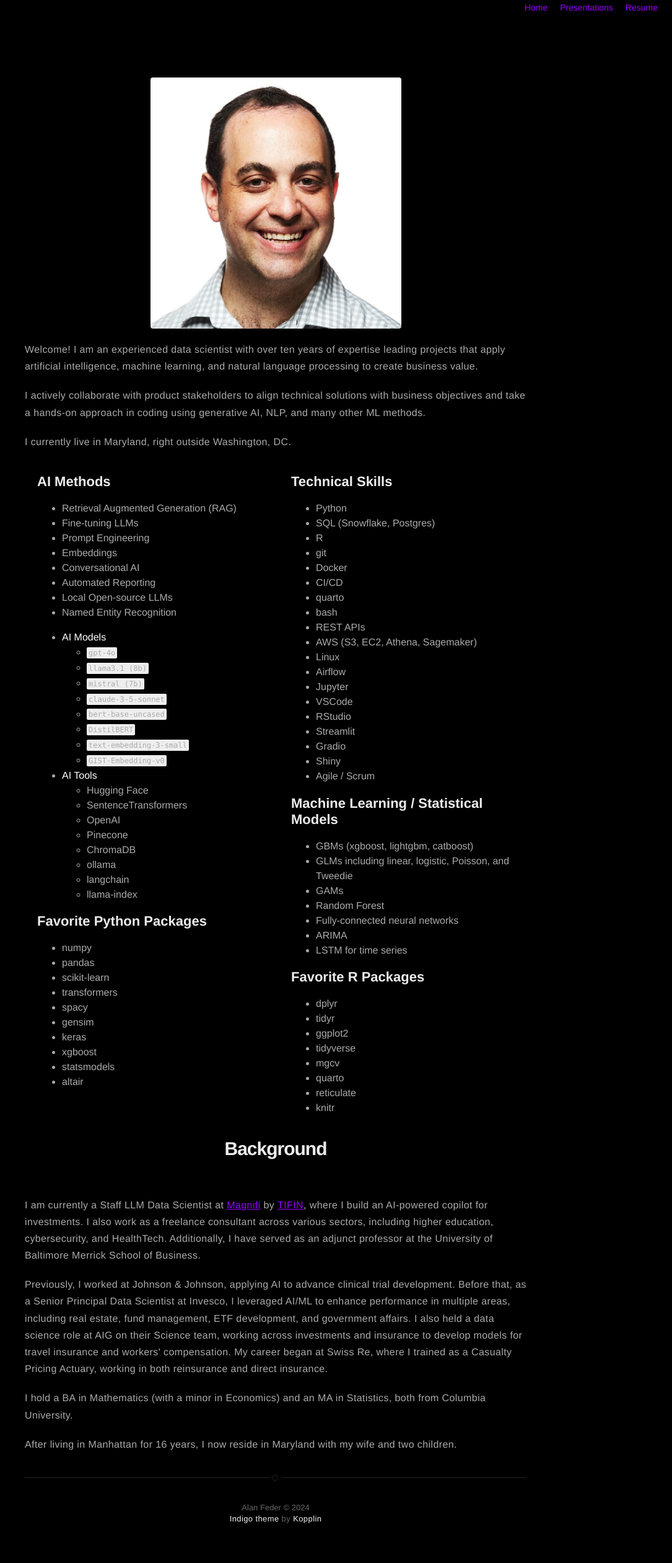
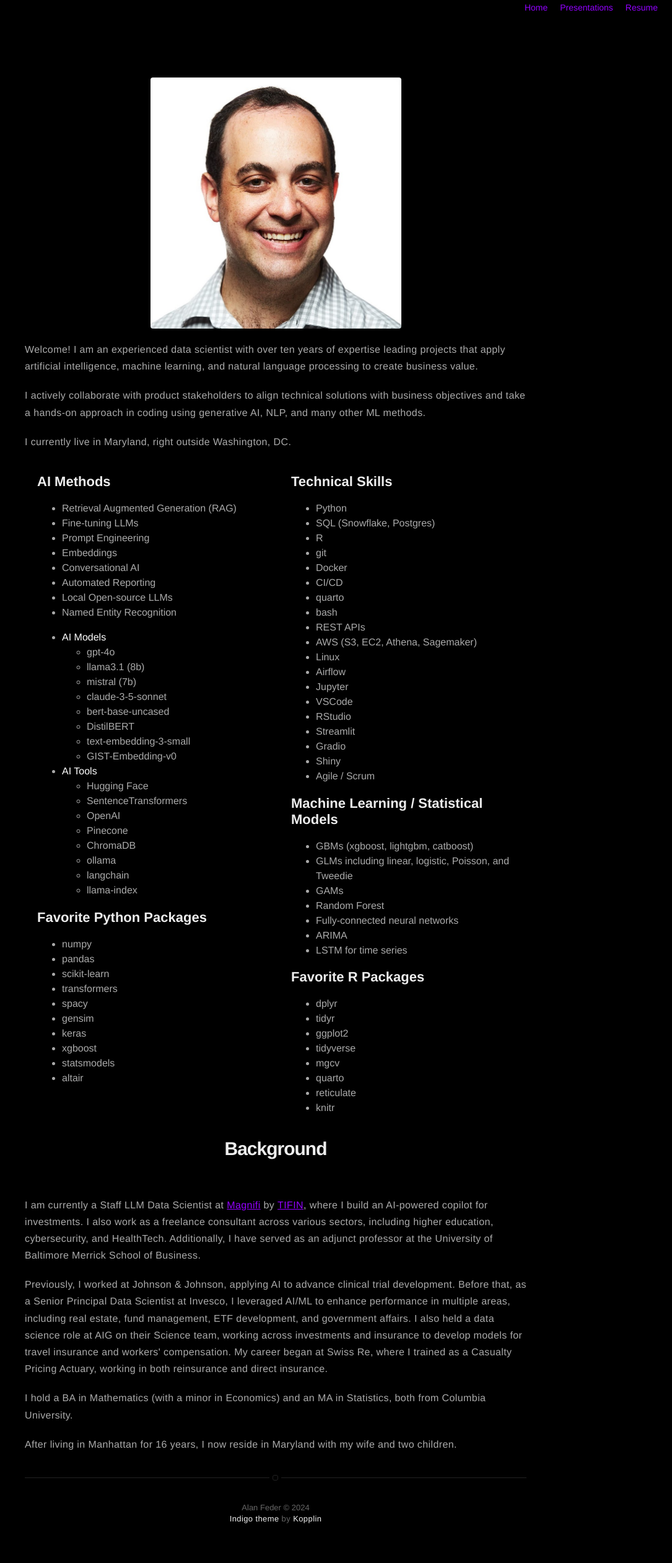
Before and after one commit to AlanFeder/AlanFeder.github.io, a Jekyll site: the page built from about.md, in a window 1280 px wide. Shown: the whole page at 62% size, without its empty margins (195-1280 px from the left). Built offline with Jekyll 4.4.1, drawn with Linux system fonts in a browser that asks for light colours; nearby versions of some CDN libraries.

Commit message:
more tweaks

```diff
--- a/about.md
+++ b/about.md
@@ -25,14 +25,14 @@ layout: page
 		<ul class="ai-list2">
 			<li><strong>AI Models</strong>
 				<ul>
-					<li><code>gpt-4o</code></li>
-					<li><code>llama3.1 (8b)</code></li>
-					<li><code>mistral (7b)</code></li>
-					<li><code>claude-3-5-sonnet</code></li>
-					<li><code>bert-base-uncased</code></li>
-					<li><code>DistilBERT</code></li>
-					<li><code>text-embedding-3-small</code></li>
-					<li><code>GIST-Embedding-v0</code></li>
+					<li>gpt-4o</li>
+					<li>llama3.1 (8b)</li>
+					<li>mistral (7b)</li>
+					<li>claude-3-5-sonnet</li>
+					<li>bert-base-uncased</li>
+					<li>DistilBERT</li>
+					<li>text-embedding-3-small</li>
+					<li>GIST-Embedding-v0</li>
 				</ul>
 			</li>
 			<li><strong>AI Tools</strong>
```
Also changed, not shown: presentations.md (+9 -4 lines).
